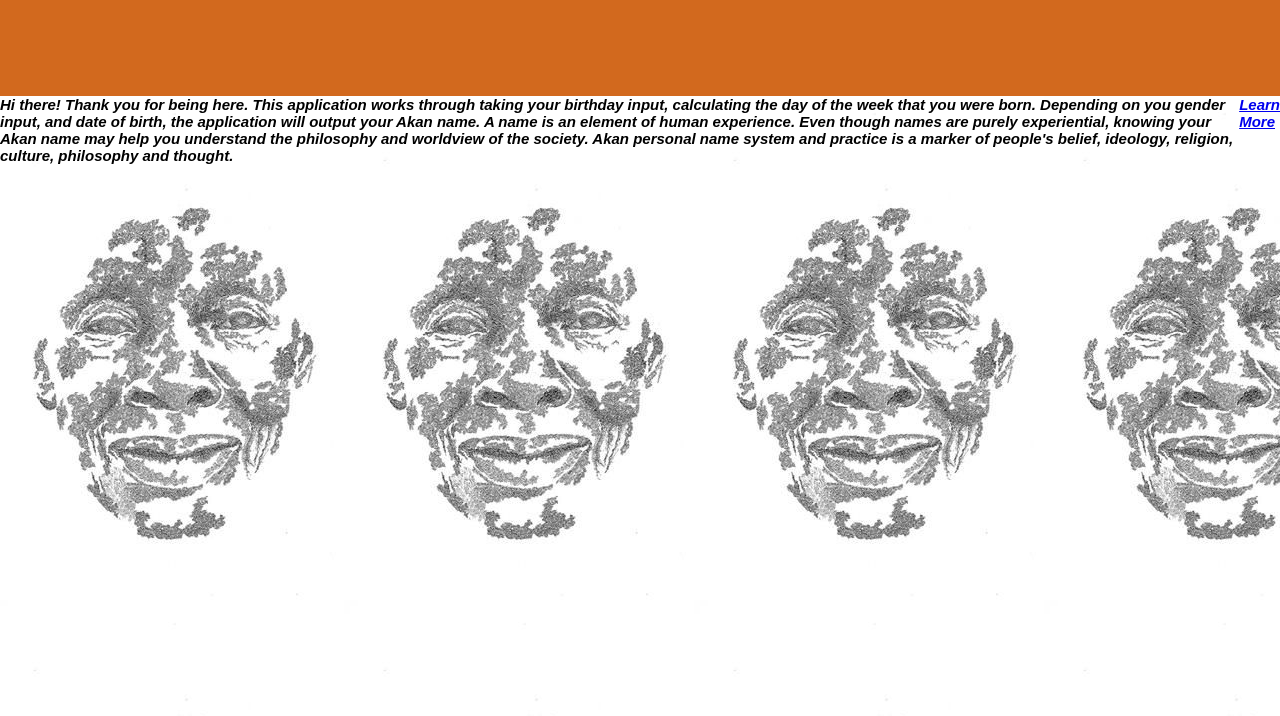
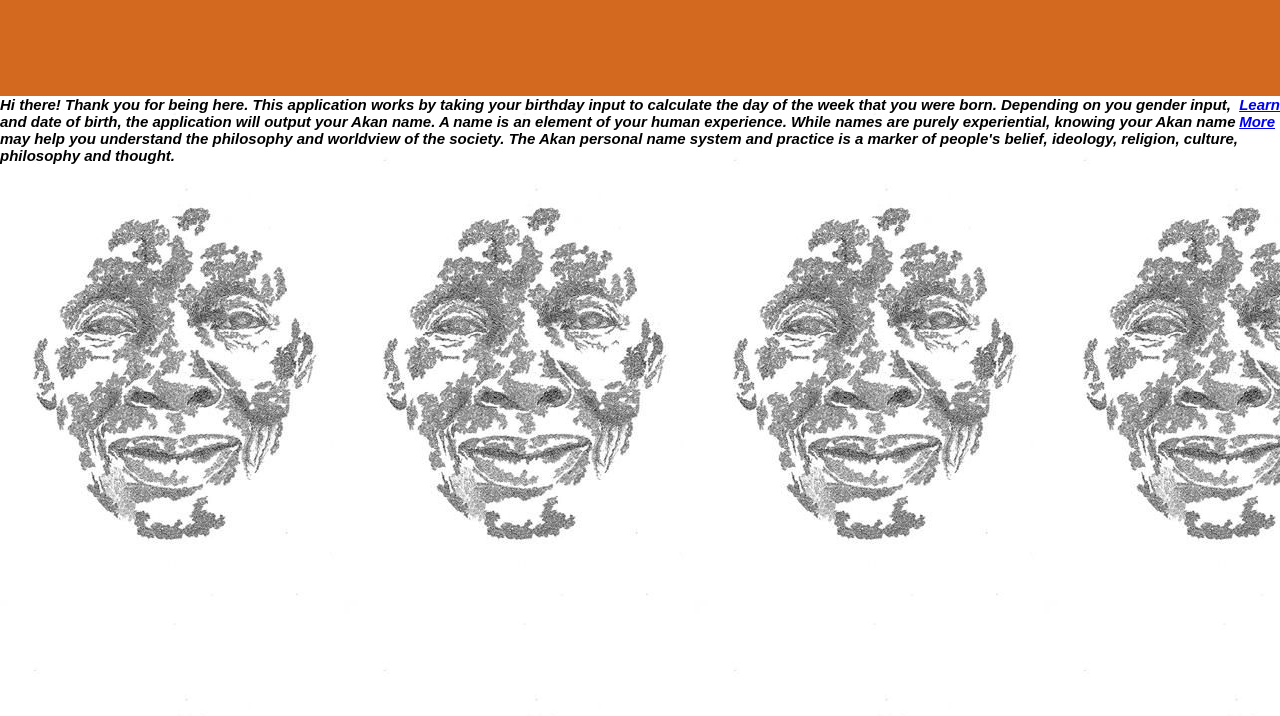
Before and after one commit to Davine-94/Week2-IP, a plain HTML site: page index.html in a window 1280 px wide. Shown: the part 64-780 px from the top of the page. Drawn offline with Linux system fonts and the light colour scheme.

Commit message:
Modified a paragraph on the html file

```diff
--- a/index.html
+++ b/index.html
@@ -25,9 +25,9 @@
     <div class="info">
         <h4 id="home" align="center"></h4>
         <p>
-            Hi there! Thank you for being here. This application works through taking your birthday input, calculating the day of the week that you were born.
-            Depending on you gender input, and date of birth, the application will output your Akan name. A name is an element of human experience. Even though names are purely experiential, knowing your Akan name may help you understand the philosophy and worldview of the society.
-            Akan personal name system and practice is a marker of people's belief,
+            Hi there! Thank you for being here. This application works by taking your birthday input to calculate the day of the week that you were born.
+            Depending on you gender input, and date of birth, the application will output your Akan name. A name is an element of your human experience. While names are purely experiential, knowing your Akan name may help you understand the philosophy and worldview of the society.
+            The Akan personal name system and practice is a marker of people's belief,
             ideology, religion, culture, philosophy and thought. <a href="https://en.wikipedia.org/wiki/Akan_names">Learn More</a>
             <br>
             <img class="image" src="">
```
